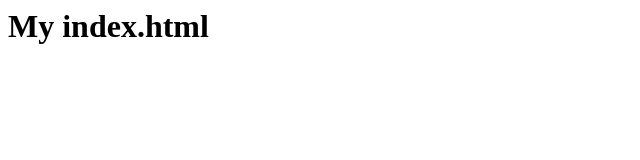
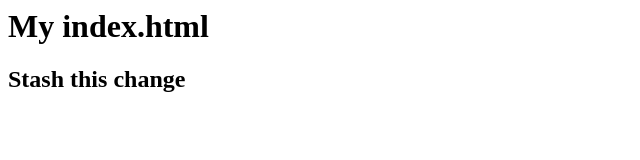
Before and after one commit to danharper83/feedingbritain, a plain HTML site: page index.html in a window 1280 px wide. Shown: the whole page, without its empty margins (0-640 px from the left). Drawn offline with Linux system fonts and the light colour scheme.

Commit message:
Added a h2

```diff
--- a/index.html
+++ b/index.html
@@ -2,5 +2,6 @@
 <head></head>
 <body>
 <h1>My index.html</h1>
+<h2>Stash this  change</>
 </body>
 </html>
```
